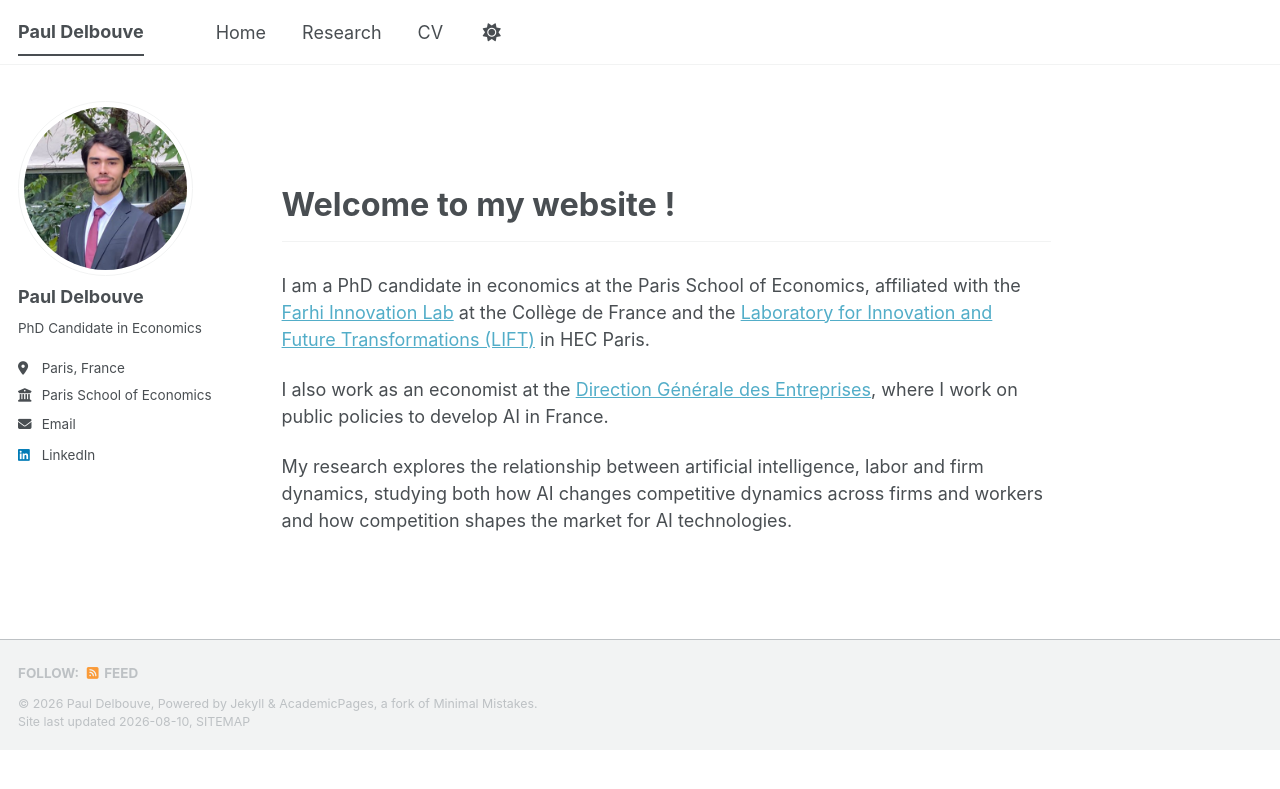
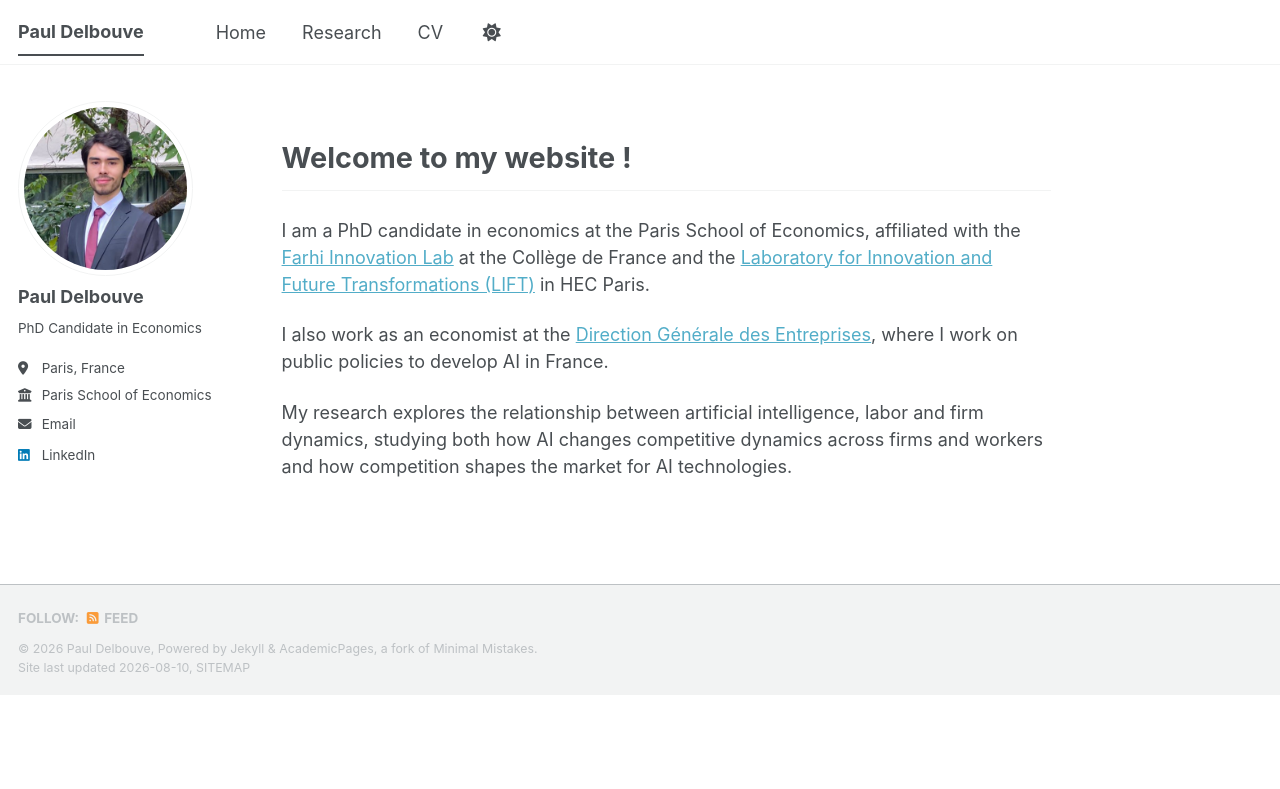
Before and after one commit to Pdelbouve/pdelbouve.github.io, a Jekyll site: the page built from _pages/about.md, in a window 1280 px wide. Shown: the top 789 px of the page. Built offline with Jekyll 4.4.1, drawn with Linux system fonts in a browser that asks for light colours; a style sheet for code colours, icons or effects is not loaded.

Commit message:
abstract

```diff
--- a/_sass/layout/_page.scss
+++ b/_sass/layout/_page.scss
@@ -400,9 +400,9 @@
   text-transform: uppercase;
 }
 .page__content h2 {
-  font-size: 1.8em;
+  font-size: 1.6em;
   font-weight: 700;
-  margin-top: 2.2em;
+  margin-top: 0.9em;
   margin-bottom: 0.9em;
 }
 
@@ -412,3 +412,7 @@
   margin-top: 1.7em;
   margin-bottom: 0.25em;
 }
+
+.abstract-label {
+  font-weight: 700;
+}
```
